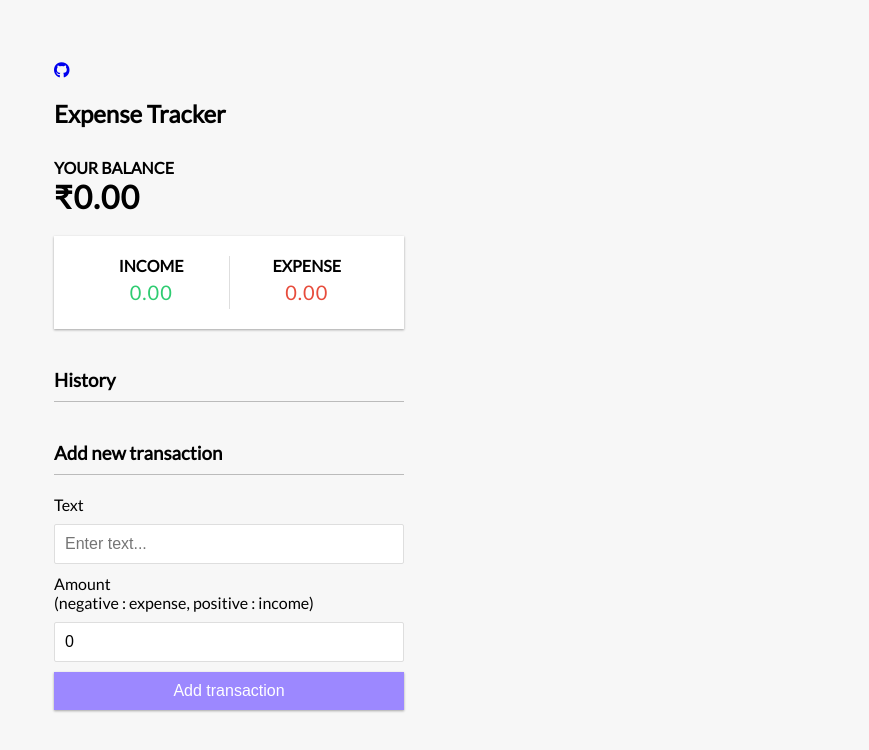
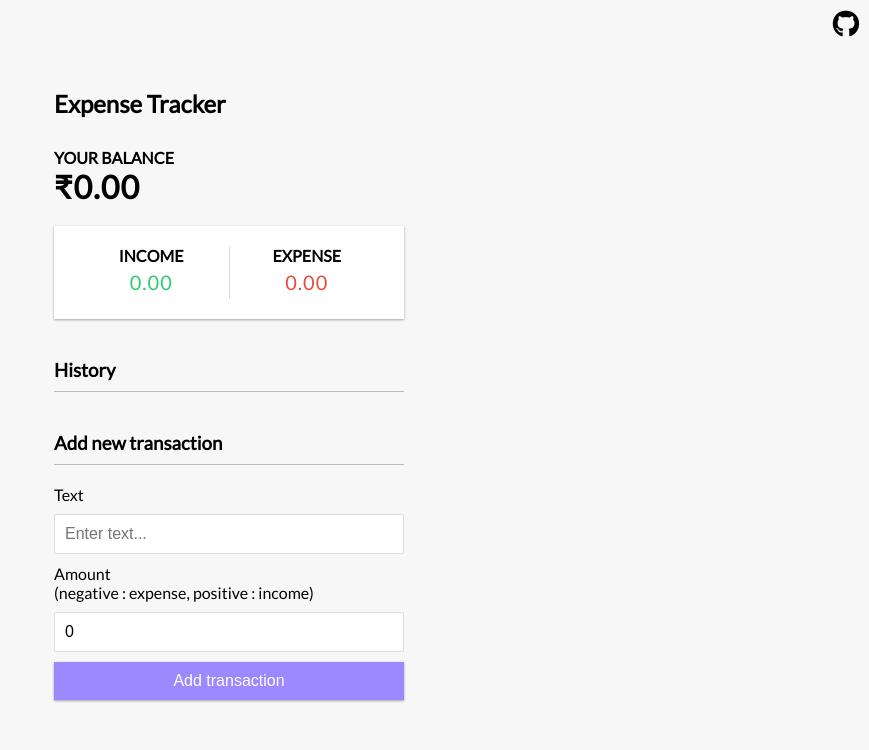
Before and after one commit to ShubhamChavhan09/expense-tracker, a React (Create React App) app: page / in a window 1280 px wide. Shown: the top 750 px of the page, without its empty margins (411-1280 px from the left). Built offline with nearby package versions, Linux system fonts and the light colour scheme.

Commit message:
added syling for the Github icon

```diff
--- a/src/App.css
+++ b/src/App.css
@@ -141,6 +141,15 @@ input[type="number"] {
 .list li:hover .delete-btn {
   opacity: 1;
 }
+
+.fa-github {
+  position: fixed;
+  top: 10px;
+  right: 10px;
+  font-size: 1.7rem;
+  color: black;
+}
+
 @media (max-width: 420px) {
   .container {
     width: 300px;
```
